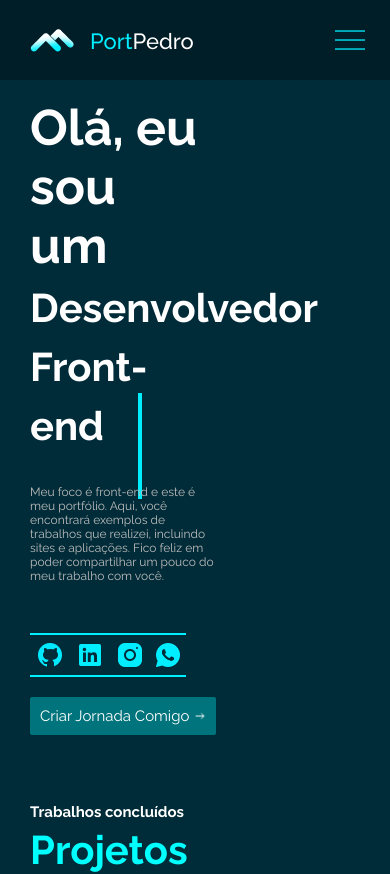
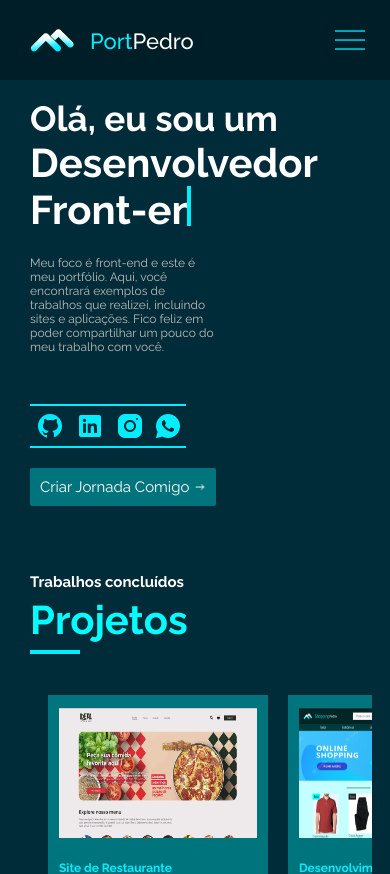
Before and after one commit to PedroPaulo-Git/MyRepository-in-React, a React (Create React App) app: page / in a window 390 px wide. Shown: the top 874 px of the page. Built offline with nearby package versions, Linux system fonts and the light colour scheme.

Commit message:
responsivity update

```diff
--- a/src/styles/Home.module.css
+++ b/src/styles/Home.module.css
@@ -67,7 +67,6 @@
     100% {}
 
     50% {
-
         border-color: transparent;
 
     }
@@ -113,7 +112,14 @@
     }
 
     .h1homeall {
-        width: 60%;
+        width: 80%;
+
+    }
+
+    .phome {
+        position: relative;
+        max-width: 60%;
+        font-size: 12px;
     }
 
     .homeall {
@@ -138,62 +144,63 @@
     }
 
     .frontendH1::after {
+        background-color: rgb(153, 9, 9);
         background-color: rgb(0, 43, 56);
         content: '';
         border-left: 4px solid rgb(0, 238, 255);
         animation:
-            typingFront 7s;
-        height: 22%;
+            typingFront 6s;
+        height: 28%;
         width: 0%;
     }
 
     .DevH1::after {
-        background-color: rgb(0, 43, 56);
+        background-color: rgb(44, 250, 16);
+       background-color:  rgb(0, 43, 56);
         content: '';
         border-left: 4px solid rgb(0, 238, 255);
         animation:
             typing 4s steps(20),
             cursor 0.6s step-end infinite alternate;
-        height: 22%;
+        height: 28%;
         width: 0%;
-
+        margin-bottom: 10%;
     }
 
     @keyframes typing {
         100% {
-            left: 100%;
-            width: 100%;
+            left: 80%;
+            width: 10%;
         }
 
         65% {}
 
         55% {}
 
-        51% {
+        41% {
             left: 0px;
             right: 0;
-            top: 75%;
+            width: 50%;
+            top: 70%
         }
 
-        50% {
-            left: 135%;
-            width: 100%;
-            top: 50%;
+        40% {
+            left: 100%;
+            width: 20%;
+            top:38%;
         }
 
         0% {
             left: 0;
-            top: 50%;
-            width: 150%;
+            top: 38%;
+            width: 80%;
 
         }
     }
 
     @keyframes typingFront {
         100% {
-
-            width: 100%;
-
+            width: 40%;
 
         }
 
@@ -204,8 +211,7 @@
         0% {
             border-left: rgb(0, 43, 56);
             left: 0;
-            width: 100%;
-
+            width: 80%;
         }
     }
 
@@ -239,7 +245,7 @@
         border-left: 4px solid rgb(0, 238, 255);
         animation:
             typing 6s steps(20),
-            cursor 0.6s step-end infinite alternate;
+            cursor 0.4s step-end infinite alternate;
         height: 30% !important;
 
 
@@ -257,41 +263,43 @@
         100% {
             left: 70%;
             width: 50%;
-
         }
 
         50.1% {
             left: 0px;
             right: 0;
             top: 65%;
+            width: 100%;
         }
 
         50% {
-            left: 100%;
+            left: 120%;
+            width: 20%;
+            top: 32%;
+        }
+        20%{
             width: 80%;
-            top: 30%;
         }
-
         0% {
             left: 0;
-            top: 30%;
-            width: 150%;
+            top: 32%;
+            width: 120%;
 
         }
     }
 
     @keyframes typingFront {
         100% {
-
-            width: 150%;
-
-
+            width: 40%;
         }
 
         50% {
             border-left: rgb(0, 43, 56);
+
         }
-
+        10%{
+            width: 90%;
+        }
         0% {
             border-left: rgb(0, 43, 56);
             left: 0;
@@ -300,7 +308,7 @@
         }
     }
 }
-
+/*
 @media (max-width:1500px) {
     .h1homeall {
         width: 55%;
@@ -333,5 +341,3 @@
     animation:
     cursor 0.6s step-end infinite alternate;
 } */
-
-}
```
